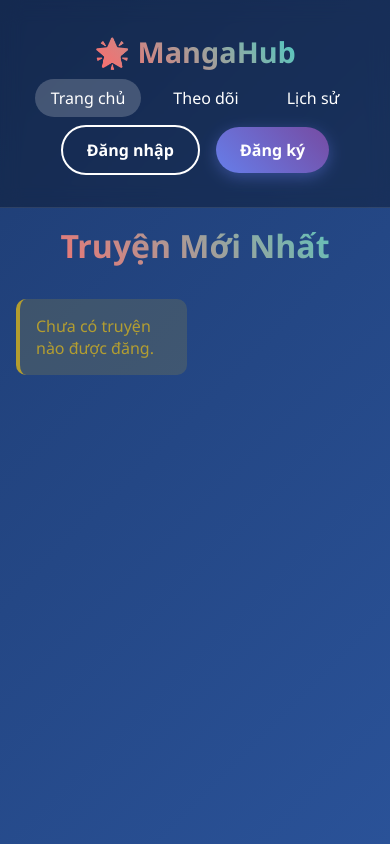
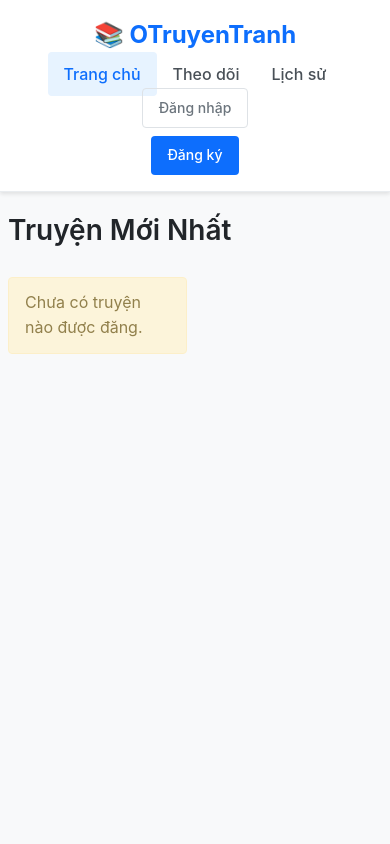
Before and after one commit to nguyenbtyhv/testco, a PHP site: page /index.php in a window 390 px wide. Run offline with PHP 8.4, Linux system fonts and the light colour scheme; data that the repository does not hold is empty.

Commit message:
Refactor UI design with modern, clean styling and improved responsiveness
Co-authored-by: lovecain.no <lovecain.no@gmail.com>

```diff
--- a/index.php
+++ b/index.php
@@ -758,7 +758,7 @@ if ($users_without_progress && $users_without_progress->num_rows > 0) {
 <head>
     <meta charset="UTF-8">
     <meta name="viewport" content="width=device-width, initial-scale=1.0">
-    <title>MangaHub - Website Đọc Truyện Tranh</title>
+    <title>OTruyenTranh - Đọc Truyện Tranh Online</title>
     <style>
         * {
             margin: 0;
@@ -767,20 +767,20 @@ if ($users_without_progress && $users_without_progress->num_rows > 0) {
         }
 
         body {
-            font-family: 'Segoe UI', Tahoma, Geneva, Verdana, sans-serif;
-            background: linear-gradient(135deg, #1e3c72 0%, #2a5298 100%);
-            color: #fff;
-            min-height: 100vh;
-        }
-
+            font-family: -apple-system, BlinkMacSystemFont, 'Segoe UI', Roboto, Oxygen, Ubuntu, Cantarell, sans-serif;
+            background: #f8f9fa;
+            color: #212529;
+            line-height: 1.6;
+        }
+
+        /* Header */
         .header {
-            background: rgba(0, 0, 0, 0.3);
-            backdrop-filter: blur(10px);
-            border-bottom: 1px solid rgba(255, 255, 255, 0.1);
-            padding: 1rem 0;
+            background: #fff;
+            box-shadow: 0 2px 4px rgba(0,0,0,0.1);
             position: sticky;
             top: 0;
             z-index: 1000;
+            border-bottom: 1px solid #e9ecef;
         }
 
         .navbar {
@@ -789,290 +789,320 @@ if ($users_without_progress && $users_without_progress->num_rows > 0) {
             display: flex;
             justify-content: space-between;
             align-items: center;
-            padding: 0 2rem;
+            padding: 0 1rem;
+            height: 60px;
         }
 
         .logo {
-            font-size: 1.8rem;
-            font-weight: bold;
-            color: #fff;
+            font-size: 1.5rem;
+            font-weight: 700;
+            color: #0d6efd;
             text-decoration: none;
-            background: linear-gradient(45deg, #ff6b6b, #4ecdc4);
-            -webkit-background-clip: text;
-            -webkit-text-fill-color: transparent;
-            background-clip: text;
         }
 
         .nav-menu {
             display: flex;
             list-style: none;
-            gap: 2rem;
+            gap: 0;
         }
 
         .nav-link {
-            color: #fff;
+            color: #495057;
             text-decoration: none;
-            padding: 0.5rem 1rem;
-            border-radius: 25px;
-            transition: all 0.3s ease;
+            padding: 0.75rem 1rem;
+            font-weight: 500;
+            border-radius: 4px;
+            transition: all 0.2s ease;
         }
 
         .nav-link:hover, .nav-link.active {
-            background: rgba(255, 255, 255, 0.2);
-            transform: translateY(-2px);
+            background: #e7f3ff;
+            color: #0d6efd;
         }
 
         .user-area {
             display: flex;
             align-items: center;
-            gap: 1rem;
-        }
-
+            gap: 0.5rem;
+        }
+
+        /* Buttons */
         .btn {
-            padding: 0.75rem 1.5rem;
+            padding: 0.5rem 1rem;
             border: none;
-            border-radius: 25px;
-            font-weight: 600;
+            border-radius: 4px;
+            font-weight: 500;
             cursor: pointer;
             text-decoration: none;
             display: inline-block;
-            transition: all 0.3s ease;
+            transition: all 0.2s ease;
+            font-size: 0.875rem;
         }
 
         .btn-primary {
-            background: linear-gradient(45deg, #667eea 0%, #764ba2 100%);
+            background: #0d6efd;
             color: white;
-            box-shadow: 0 4px 15px rgba(102, 126, 234, 0.4);
         }
 
         .btn-primary:hover {
-            transform: translateY(-2px);
-            box-shadow: 0 6px 20px rgba(102, 126, 234, 0.6);
+            background: #0b5ed7;
         }
 
         .btn-outline {
             background: transparent;
-            color: #fff;
-            border: 2px solid #fff;
+            color: #6c757d;
+            border: 1px solid #dee2e6;
         }
 
         .btn-outline:hover {
-            background: #fff;
-            color: #1e3c72;
-        }
-
-        .container {
+            background: #f8f9fa;
+            border-color: #adb5bd;
+        }
+
+        /* Main Content */
+        .main-content {
             max-width: 1200px;
             margin: 0 auto;
-            padding: 2rem;
+            padding: 1.5rem 1rem;
         }
 
         .page-title {
-            font-size: 2.5rem;
-            text-align: center;
-            margin-bottom: 2rem;
-            background: linear-gradient(45deg, #ff6b6b, #4ecdc4);
-            -webkit-background-clip: text;
-            -webkit-text-fill-color: transparent;
-            background-clip: text;
+            font-size: 1.75rem;
+            font-weight: 600;
+            margin-bottom: 1.5rem;
+            color: #212529;
         }
 
         .section-title {
-            font-size: 1.5rem;
-            margin-bottom: 1.5rem;
-            color: #fff;
-            position: relative;
-            padding-left: 1rem;
-        }
-
-        .section-title::before {
-            content: '';
-            position: absolute;
-            left: 0;
-            top: 0;
-            width: 4px;
-            height: 100%;
-            background: linear-gradient(45deg, #ff6b6b, #4ecdc4);
-            border-radius: 2px;
-        }
-
+            font-size: 1.25rem;
+            font-weight: 600;
+            margin-bottom: 1rem;
+            color: #212529;
+            border-bottom: 2px solid #0d6efd;
+            padding-bottom: 0.5rem;
+            display: inline-block;
+        }
+
+        /* Comic Grid */
         .comic-grid {
             display: grid;
-            grid-template-columns: repeat(auto-fill, minmax(200px, 1fr));
-            gap: 2rem;
-            margin-bottom: 3rem;
+            grid-template-columns: repeat(auto-fill, minmax(160px, 1fr));
+            gap: 1rem;
+            margin-bottom: 2rem;
         }
 
         .comic-card {
-            background: rgba(255, 255, 255, 0.1);
-            backdrop-filter: blur(10px);
-            border-radius: 15px;
+            background: #fff;
+            border-radius: 8px;
             overflow: hidden;
-            transition: all 0.3s ease;
-            border: 1px solid rgba(255, 255, 255, 0.2);
+            transition: all 0.2s ease;
+            border: 1px solid #e9ecef;
+            box-shadow: 0 1px 3px rgba(0,0,0,0.1);
         }
 
         .comic-card:hover {
-            transform: translateY(-10px);
-            box-shadow: 0 10px 30px rgba(0, 0, 0, 0.3);
+            transform: translateY(-2px);
+            box-shadow: 0 4px 12px rgba(0,0,0,0.15);
+            border-color: #0d6efd;
         }
 
         .comic-thumbnail {
             width: 100%;
-            height: 250px;
-            position: relative;
+            height: 220px;
+            object-fit: cover;
+        }
+
+        .comic-info {
+            padding: 0.75rem;
+        }
+
+        .comic-title {
+            font-size: 0.875rem;
+            font-weight: 600;
+            margin-bottom: 0.25rem;
+            color: #212529;
+            line-height: 1.4;
+        }
+
+        .comic-meta {
+            color: #6c757d;
+            font-size: 0.75rem;
+        }
+
+        /* Forms */
+        .form-group {
+            margin-bottom: 1rem;
+        }
+
+        .form-label {
+            display: block;
+            margin-bottom: 0.5rem;
+            color: #212529;
+            font-weight: 500;
+        }
+
+        .form-input {
+            width: 100%;
+            padding: 0.5rem 0.75rem;
+            border: 1px solid #ced4da;
+            border-radius: 4px;
+            background: #fff;
+            color: #212529;
+            font-size: 0.875rem;
+        }
+
+        .form-input::placeholder {
+            color: #6c757d;
+        }
+
+        .form-input:focus {
+            outline: none;
+            border-color: #86b7fe;
+            box-shadow: 0 0 0 0.2rem rgba(13, 110, 253, 0.25);
+        }
+
+        /* Notifications */
+        .notification {
+            padding: 0.75rem 1rem;
+            border-radius: 4px;
+            margin-bottom: 1rem;
+            border: 1px solid;
+        }
+
+        .notification.success {
+            background: #d1e7dd;
+            border-color: #badbcc;
+            color: #0f5132;
+        }
+
+        .notification.error {
+            background: #f8d7da;
+            border-color: #f5c2c7;
+            color: #842029;
+        }
+
+        .notification.warning {
+            background: #fff3cd;
+            border-color: #ffecb5;
+            color: #664d03;
+        }
+
+        /* Chapter List */
+        .chapter-list {
+            background: #fff;
+            border-radius: 8px;
+            border: 1px solid #e9ecef;
             overflow: hidden;
         }
 
-        .comic-thumbnail img {
-            width: 100%;
-            height: 100%;
-            object-fit: cover;
-            transition: transform 0.3s ease;
-        }
-
-        .comic-card:hover .comic-thumbnail img {
-            transform: scale(1.1);
-        }
-
-        .comic-info {
+        .chapter-item {
+            border-bottom: 1px solid #e9ecef;
+            transition: all 0.2s ease;
+        }
+
+        .chapter-item:last-child {
+            border-bottom: none;
+        }
+
+        .chapter-item:hover {
+            background: #f8f9fa;
+        }
+
+        .chapter-link {
+            color: #0d6efd;
+            text-decoration: none;
+            font-weight: 500;
+        }
+
+        .chapter-link:hover {
+            text-decoration: underline;
+        }
+
+        /* Chapter Navigation */
+        .chapter-navigation {
+            background: #fff;
+            border: 1px solid #e9ecef;
+            border-radius: 8px;
             padding: 1rem;
-        }
-
-        .comic-title {
-            font-size: 1rem;
-            font-weight: 600;
-            margin-bottom: 0.5rem;
-            color: #fff;
-            line-height: 1.4;
-            display: -webkit-box;
-            -webkit-line-clamp: 2;
-            -webkit-box-orient: vertical;
-            overflow: hidden;
-        }
-
-        .comic-meta {
+            margin: 1rem 0;
             display: flex;
             justify-content: space-between;
             align-items: center;
-            font-size: 0.875rem;
-            color: rgba(255, 255, 255, 0.7);
-        }
-
-        .form-container {
-            max-width: 400px;
-            margin: 2rem auto;
-            background: rgba(255, 255, 255, 0.1);
-            backdrop-filter: blur(10px);
-            padding: 2rem;
-            border-radius: 15px;
-            border: 1px solid rgba(255, 255, 255, 0.2);
-        }
-
-        .form-group {
-            margin-bottom: 1.5rem;
-        }
-
-        .form-input {
-            width: 100%;
-            padding: 0.75rem;
-            background: rgba(255, 255, 255, 0.1);
-            border: 1px solid rgba(255, 255, 255, 0.3);
-            border-radius: 10px;
-            color: #fff;
-            font-size: 1rem;
-        }
-
-        .form-input::placeholder {
-            color: rgba(255, 255, 255, 0.6);
-        }
-
-        .form-input:focus {
-            outline: none;
-            border-color: #4ecdc4;
-            box-shadow: 0 0 10px rgba(78, 205, 196, 0.3);
-        }
-
-        .notification {
-            padding: 1rem;
-            border-radius: 10px;
-            margin-bottom: 1rem;
-            border-left: 4px solid;
-        }
-
-        .notification.success {
-            background: rgba(46, 204, 113, 0.2);
-            border-color: #2ecc71;
-            color: #2ecc71;
-        }
-
-        .notification.error {
-            background: rgba(231, 76, 60, 0.2);
-            border-color: #e74c3c;
-            color: #e74c3c;
-        }
-
-        .notification.warning {
-            background: rgba(241, 196, 15, 0.2);
-            border-color: #f1c40f;
-            color: #f1c40f;
-        }
-
-        /* Performance optimizations */
-        img {
-            transition: opacity 0.3s ease;
-        }
-
-        img[data-src] {
-            opacity: 0.3;
-            filter: blur(2px);
-        }
-
-        img.loaded {
-            opacity: 1;
-            filter: none;
-        }
-
-        .chapter-navigation {
             position: sticky;
             top: 80px;
             z-index: 100;
-            backdrop-filter: blur(10px);
+        }
+
+        .chapter-content {
+            text-align: center;
+            background: #fff;
+            border-radius: 8px;
+            padding: 1rem;
+            margin: 1rem 0;
         }
 
         .chapter-content img {
             max-width: 100%;
             height: auto;
-            border-radius: 10px;
-            box-shadow: 0 4px 15px rgba(0,0,0,0.3);
-            margin-bottom: 1rem;
-            transition: transform 0.3s ease;
-        }
-
-        .chapter-content img:hover {
-            transform: scale(1.02);
-        }
-
-        /* Smooth animations */
-        .chapter-item {
-            transition: all 0.3s ease;
-        }
-
-        .chapter-item:hover {
-            background: rgba(255,255,255,0.15) !important;
-            transform: translateX(5px);
-        }
-
-        /* Keyboard shortcuts help */
+            margin-bottom: 0.5rem;
+            border-radius: 4px;
+        }
+
+        /* Admin Sections */
+        .admin-section {
+            background: #fff;
+            border-radius: 8px;
+            border: 1px solid #e9ecef;
+            padding: 1.5rem;
+            margin-bottom: 1.5rem;
+        }
+
+        .admin-nav {
+            display: flex;
+            gap: 0.5rem;
+            margin-bottom: 1.5rem;
+            border-bottom: 1px solid #e9ecef;
+        }
+
+        .tab-btn {
+            padding: 0.5rem 1rem;
+            border: none;
+            background: transparent;
+            color: #6c757d;
+            cursor: pointer;
+            border-bottom: 2px solid transparent;
+            transition: all 0.2s ease;
+        }
+
+        .tab-btn.active {
+            color: #0d6efd;
+            border-bottom-color: #0d6efd;
+        }
+
+        .tab-btn:hover {
+            color: #0d6efd;
+        }
+
+        /* VIP Elements */
+        .vip-unlock-panel {
+            background: linear-gradient(135deg, #ff6b35, #f7931e);
+            color: white;
+            border-radius: 8px;
+            padding: 2rem;
+            text-align: center;
+            margin: 1rem 0;
+        }
+
+        /* Keyboard Shortcuts Help */
         .shortcuts-help {
             position: fixed;
             bottom: 20px;
             right: 20px;
-            background: rgba(0,0,0,0.8);
+            background: rgba(33, 37, 41, 0.9);
             color: white;
             padding: 1rem;
-            border-radius: 10px;
-            font-size: 0.8rem;
+            border-radius: 8px;
+            font-size: 0.75rem;
             opacity: 0;
             transition: opacity 0.3s ease;
             z-index: 1000;
@@ -1082,89 +1112,46 @@ if ($users_without_progress && $users_without_progress->num_rows > 0) {
             opacity: 1;
         }
 
-        .chapter-list {
-            background: rgba(255, 255, 255, 0.1);
-            backdrop-filter: blur(10px);
-            border-radius: 15px;
-            border: 1px solid rgba(255, 255, 255, 0.2);
-            overflow: hidden;
-        }
-
-        .chapter-item {
-            display: flex;
-            justify-content: space-between;
-            align-items: center;
-            padding: 1rem;
-            border-bottom: 1px solid rgba(255, 255, 255, 0.1);
-            transition: background 0.3s ease;
-        }
-
-        .chapter-item:hover {
-            background: rgba(255, 255, 255, 0.1);
-        }
-
-        .chapter-link {
-            color: #fff;
-            text-decoration: none;
-            font-weight: 500;
-            flex: 1;
-        }
-
-        .chapter-link:hover {
-            color: #4ecdc4;
-        }
-
-        .admin-section {
-            background: rgba(255, 255, 255, 0.1);
-            backdrop-filter: blur(10px);
-            border-radius: 15px;
-            padding: 2rem;
-            margin-bottom: 2rem;
-            border: 1px solid rgba(255, 255, 255, 0.2);
-        }
-
-        .admin-nav {
-            display: flex;
-            gap: 1rem;
-            margin-bottom: 2rem;
-        }
-
-        .tab-btn {
-            padding: 0.75rem 1.5rem;
-            background: rgba(255, 255, 255, 0.1);
-            border: none;
-            border-radius: 10px;
-            color: #fff;
-            cursor: pointer;
-            transition: all 0.3s ease;
-        }
-
-        .tab-btn.active {
-            background: linear-gradient(45deg, #667eea 0%, #764ba2 100%);
-        }
-
+        /* Responsive */
         @media (max-width: 768px) {
             .navbar {
                 flex-direction: column;
-                gap: 1rem;
+                height: auto;
                 padding: 1rem;
             }
 
             .nav-menu {
-                gap: 1rem;
+                margin-top: 0.5rem;
             }
 
-            .container {
-                padding: 1rem;
+            .comic-grid {
+                grid-template-columns: repeat(auto-fill, minmax(120px, 1fr));
             }
 
+            .main-content {
+                padding: 1rem 0.5rem;
+            }
+
+            .chapter-navigation {
+                flex-direction: column;
+                gap: 0.5rem;
+                position: static;
+            }
+
+            .user-area {
+                flex-direction: column;
+                gap: 0.5rem;
+                width: 100%;
+            }
+        }
+
+        @media (max-width: 480px) {
             .comic-grid {
                 grid-template-columns: repeat(2, 1fr);
-                gap: 1rem;
             }
 
-            .page-title {
-                font-size: 2rem;
+            .comic-thumbnail {
+                height: 180px;
             }
         }
     </style>
@@ -1172,7 +1159,7 @@ if ($users_without_progress && $users_without_progress->num_rows > 0) {
 <body>
     <header class="header">
         <nav class="navbar">
-            <a href="?page=home" class="logo">🌟 MangaHub</a>
+            <a href="?page=home" class="logo">📚 OTruyenTranh</a>
             <ul class="nav-menu">
                 <li><a href="?page=home" class="nav-link <?php echo $page == 'home' ? 'active' : ''; ?>">Trang chủ</a></li>
                 <li><a href="?page=favorites" class="nav-link <?php echo $page == 'favorites' ? 'active' : ''; ?>">Theo dõi</a></li>
@@ -1202,7 +1189,7 @@ if ($users_without_progress && $users_without_progress->num_rows > 0) {
         </nav>
     </header>
 
-    <main class="container">
+    <main class="main-content">
         <?php
         // Handle different pages
         switch ($page) {
@@ -1215,15 +1202,12 @@ if ($users_without_progress && $users_without_progress->num_rows > 0) {
                     while ($comic = $comics->fetch_assoc()) {
                         $thumbnail = $comic['thumbnail'] ?: 'https://via.placeholder.com/200x250?text=No+Image';
                         echo '<div class="comic-card">
-                                <a href="?page=comic&id=' . $comic['id'] . '">
-                                    <div class="comic-thumbnail">
-                                        <img src="' . sanitize($thumbnail) . '" alt="' . sanitize($comic['title']) . '">
-                                    </div>
+                                <a href="?page=comic&id=' . $comic['id'] . '" style="text-decoration: none; color: inherit;">
+                                    <img src="' . sanitize($thumbnail) . '" alt="' . sanitize($comic['title']) . '" class="comic-thumbnail">
                                     <div class="comic-info">
-                                        <h3 class="comic-title">' . sanitize($comic['title']) . '</h3>
+                                        <div class="comic-title">' . sanitize($comic['title']) . '</div>
                                         <div class="comic-meta">
-                                            <span>' . sanitize($comic['author'] ?: 'Chưa rõ') . '</span>
-                                            <span>' . number_format($comic['views']) . ' lượt xem</span>
+                                            ' . sanitize($comic['author'] ?: 'Chưa rõ') . ' • ' . number_format($comic['views']) . ' lượt xem
                                         </div>
                                     </div>
                                 </a>
```
